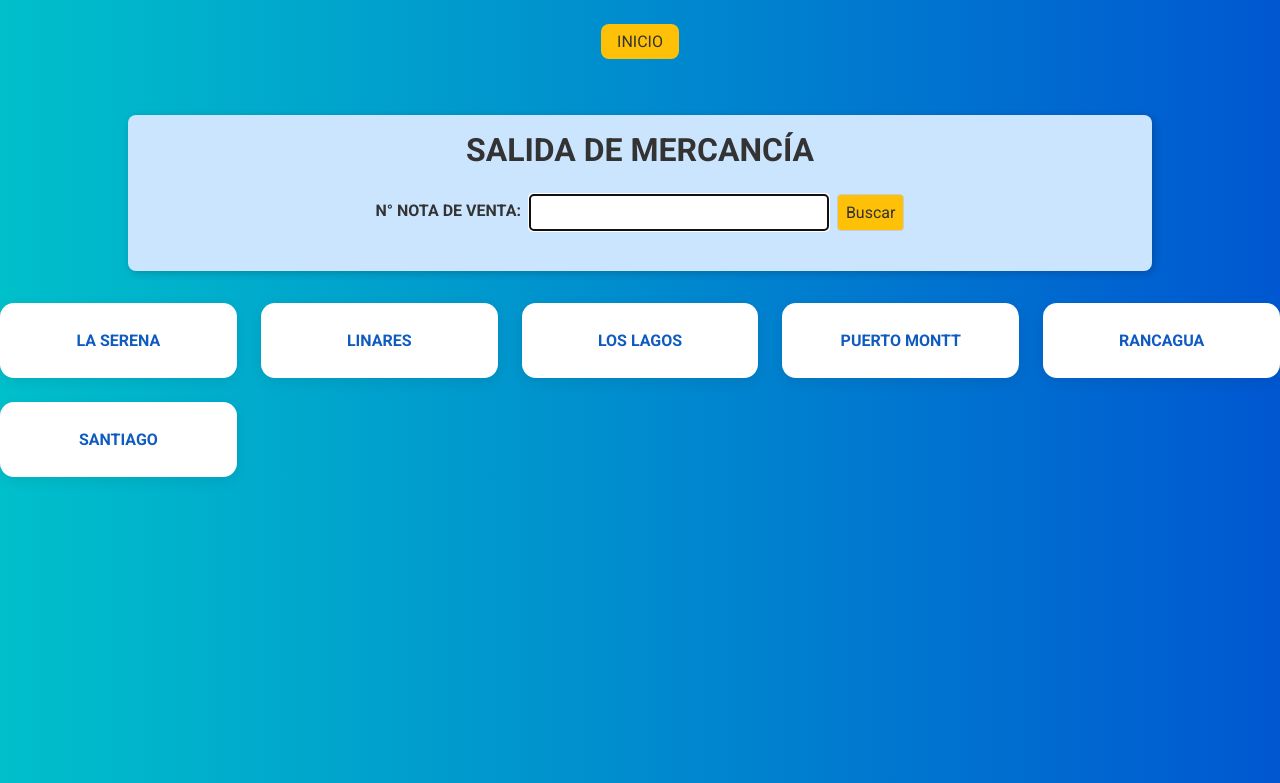
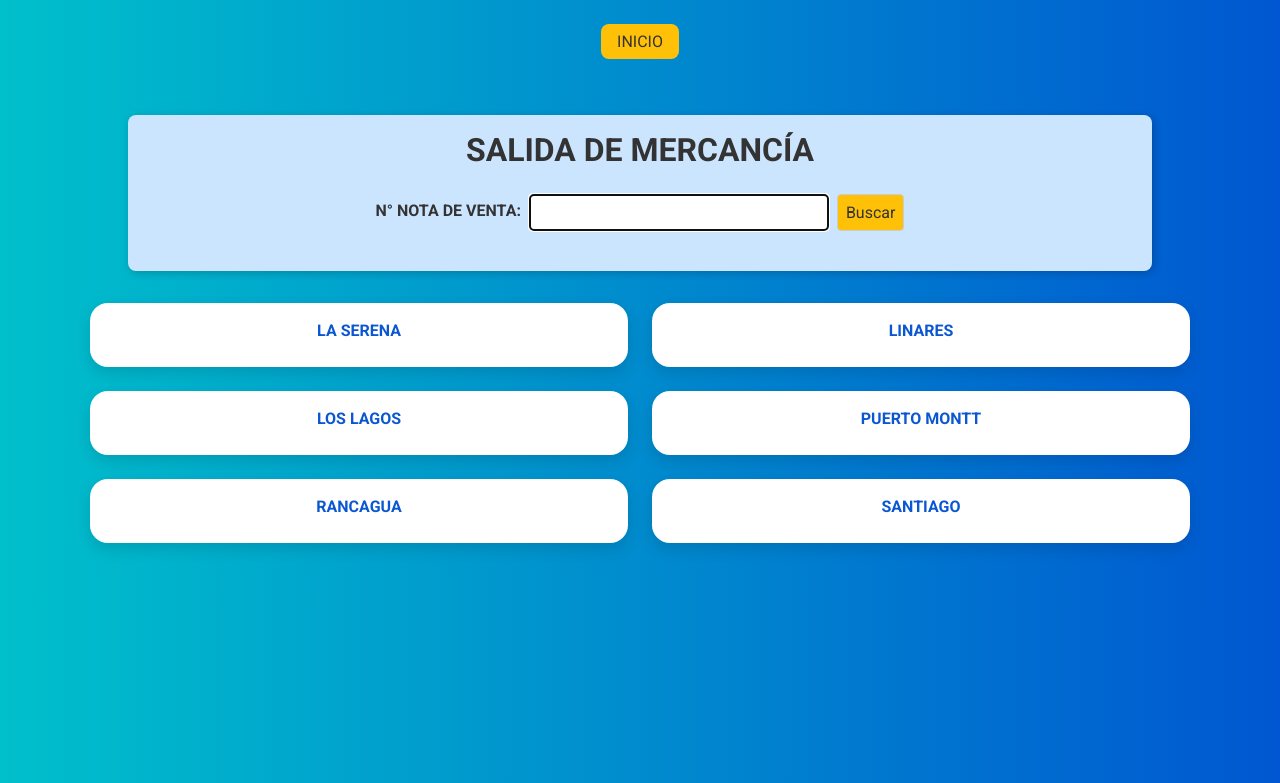
Before and after one commit to redofficeia-code/rima_v1, a Flask app: template templates/salida.html in a window 1280 px wide. Shown: the top 783 px of the page. Run offline with Flask 3, Linux system fonts and the light colour scheme; the template is opened without the code that fills it, so the values that code supplies are empty; parts of the project's set-up code (start-up, migrations or seed data) failed here and were passed over.

Commit message:
klasdkas

```diff
--- a/templates/salida.html
+++ b/templates/salida.html
@@ -121,9 +121,43 @@
       background: #0057d1;
       color: #fff;
     }
-    .zonas-grid{display:grid;grid-template-columns:repeat(auto-fit,minmax(220px,1fr));gap:24px;margin-top:24px}
-    .tile{display:flex;align-items:center;justify-content:center;padding:28px;border-radius:14px;background:#fff;color:#0f5bbf;font-weight:700;text-decoration:none;box-shadow:0 4px 14px rgba(0,0,0,0.08)}
-    .tile:hover{transform:translateY(-2px)}
+    /* Contenedor en 2 columnas SIEMPRE */
+    .zones-grid {
+      display: grid;
+      grid-template-columns: repeat(2, minmax(220px, 1fr)); /* 2 columnas */
+      gap: 24px;                   /* separación entre botones */
+      max-width: 1100px;           /* opcional, para no estirar demasiado */
+      margin: 24px auto 64px;      /* centrado */
+      align-items: stretch;        /* que todos tengan misma altura */
+    }
+
+    /* Estilo del botón */
+    .zone-btn {
+      display: block;
+      text-align: center;
+      padding: 18px 24px;
+      border-radius: 18px;
+      background: #ffffff;
+      color: #0b57d1;              /* combina con tu gradiente */
+      font-weight: 700;
+      text-transform: uppercase;
+      text-decoration: none;
+      box-shadow: 0 6px 16px rgba(0,0,0,.12);
+      border: none;
+      transition: transform .08s ease, box-shadow .08s ease;
+      line-height: 1.2;
+      min-height: 64px;            /* altura cómoda */
+    }
+
+    .zone-btn:hover {
+      transform: translateY(-2px);
+      box-shadow: 0 10px 22px rgba(0,0,0,.16);
+    }
+
+    /* (Opcional) En pantallas muy pequeñas, baja a 1 columna */
+    @media (max-width: 520px) {
+      .zones-grid { grid-template-columns: 1fr; }
+    }
     .tabla-nv{width:100%;border-collapse:collapse;margin-top:16px;background:#fff;border-radius:10px;overflow:hidden}
     .tabla-nv th,.tabla-nv td{padding:10px 12px;border-bottom:1px solid #e8eef6}
     .btn{background:#ffc400;border:0;padding:8px 14px;border-radius:10px;text-decoration:none;color:#333;font-weight:600;cursor:pointer}
@@ -244,13 +278,21 @@
 
   {% if not nv_items %}
   {% if not zona_seleccionada %}
-  <div class="zonas-grid">
-    <a class="tile" href="{{ url_for('salida') }}?zona=LA SERENA">LA SERENA</a>
-    <a class="tile" href="{{ url_for('salida') }}?zona=LINARES">LINARES</a>
-    <a class="tile" href="{{ url_for('salida') }}?zona=LOS LAGOS">LOS LAGOS</a>
-    <a class="tile" href="{{ url_for('salida') }}?zona=PUERTO MONTT">PUERTO MONTT</a>
-    <a class="tile" href="{{ url_for('salida') }}?zona=RANCAGUA">RANCAGUA</a>
-    <a class="tile" href="{{ url_for('salida') }}?zona=SANTIAGO">SANTIAGO</a>
+  <!-- Zona de botones -->
+  <div class="zones-grid">
+    <!-- Si son fijos -->
+    <a class="zone-btn" href="/salida?ciudad=la_serena">LA SERENA</a>
+    <a class="zone-btn" href="/salida?ciudad=linares">LINARES</a>
+    <a class="zone-btn" href="/salida?ciudad=los_lagos">LOS LAGOS</a>
+    <a class="zone-btn" href="/salida?ciudad=puerto_montt">PUERTO MONTT</a>
+    <a class="zone-btn" href="/salida?ciudad=rancagua">RANCAGUA</a>
+    <a class="zone-btn" href="/salida?ciudad=santiago">SANTIAGO</a>
+
+    <!-- Si más adelante son dinámicos, usa este bucle:
+    {% for z in zonas %}
+      <a class="zone-btn" href="{{ url_for('salida', ciudad=z.slug or z.nombre) }}">{{ z.nombre }}</a>
+    {% endfor %}
+    -->
   </div>
   {% else %}
   <h2>Notas de Venta asignadas a {{ zona_seleccionada }}</h2>
```
